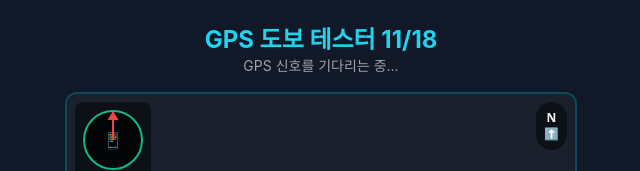
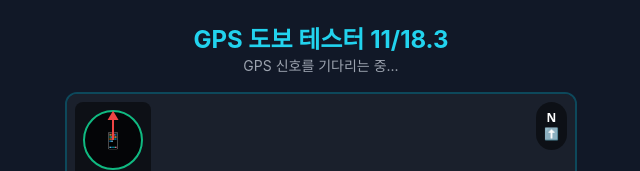
Before and after one commit to seongee702/gps-test, a plain HTML site: page index.html in a window 1280 px wide. Shown: the top 171 px of the page, without its empty margins (319-959 px from the left). Drawn offline with nearby package versions, Linux system fonts and the light colour scheme.

Commit message:
Update title in index.html to version 11/18.3

```diff
--- a/index.html
+++ b/index.html
@@ -51,7 +51,7 @@
 
     <div class="w-full max-w-lg mx-auto flex flex-col h-full">
         <header class="text-center py-2">
-            <h1 class="text-2xl font-bold text-cyan-400">GPS 도보 테스터 11/18</h1>
+            <h1 class="text-2xl font-bold text-cyan-400">GPS 도보 테스터 11/18.3</h1>
             <p id="app-status" class="text-gray-400 text-sm">GPS 신호를 기다리는 중...</p>
         </header>
 
```
